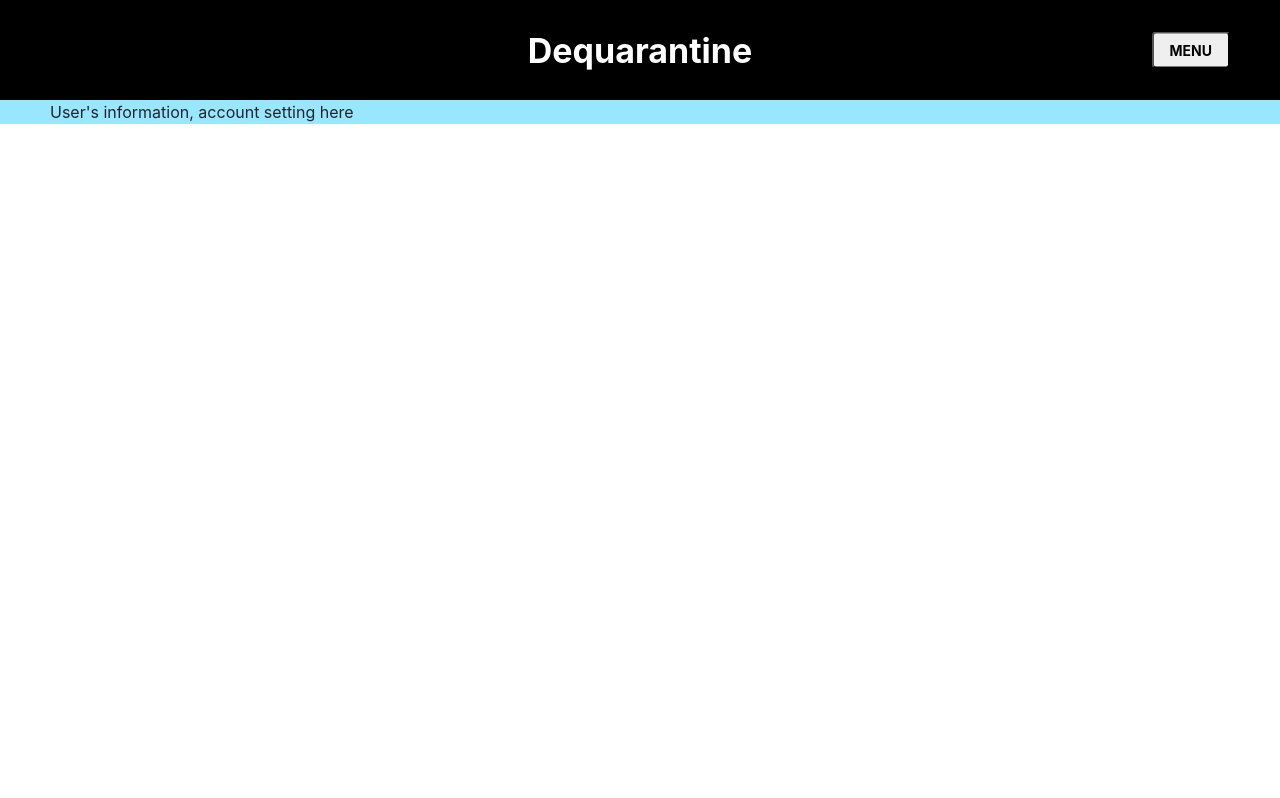
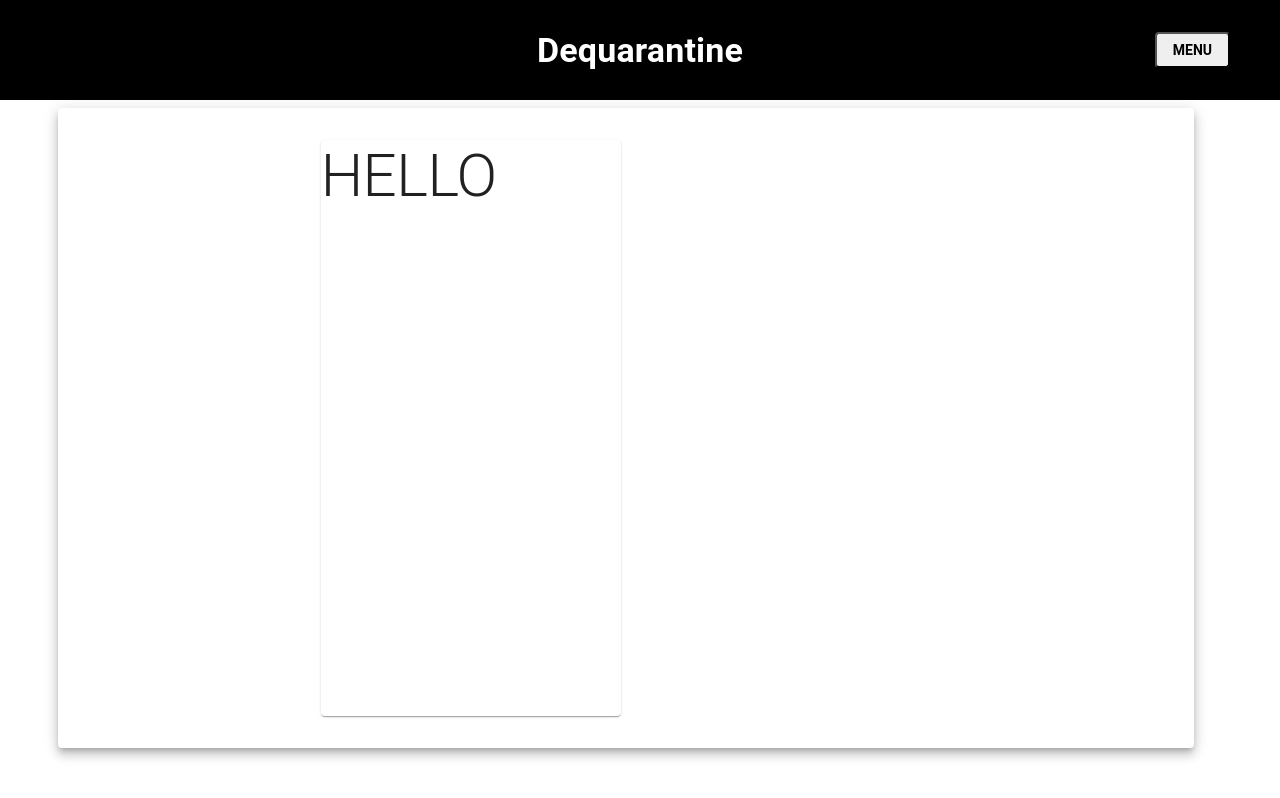
Before and after one commit to Saakshaat/dequarantine, a React (Create React App) app in the folder app/: page /account in a window 1280 px wide. Shown: the top 798 px of the page. Built offline with nearby package versions, Linux system fonts and the light colour scheme.

Commit message:
Attending skeleton is added, started account page

```diff
--- a/app/package.json
+++ b/app/package.json
@@ -4,6 +4,8 @@
   "private": true,
   "dependencies": {
     "@material-ui/core": "^4.9.7",
+    "@material-ui/icons": "^4.9.1",
+    "@material-ui/styles": "^4.9.6",
     "@testing-library/jest-dom": "^4.2.4",
     "@testing-library/react": "^9.5.0",
     "@testing-library/user-event": "^7.2.1",
--- a/app/src/App.js
+++ b/app/src/App.js
@@ -1,5 +1,8 @@
 import React, { Component } from 'react'
 import { BrowserRouter as Router, Route, Link, Switch } from 'react-router-dom';
+import { ThemeProvider } from '@material-ui/styles'
+import { CssBaseline } from '@material-ui/core'
+import theme from './style/theme'
 
 import Button from '@material-ui/core/Button';
 
@@ -43,6 +46,8 @@ class App extends Component {
 
   render () {
     return (
+      <ThemeProvider theme={theme} >
+        <CssBaseline>
         <Router>
           <div className='App'>
             <header>
@@ -80,6 +85,8 @@ class App extends Component {
 
           </div>
         </Router>
+        </CssBaseline>
+      </ThemeProvider>
     )
   }
 }
--- a/app/src/App.scss
+++ b/app/src/App.scss
@@ -1,6 +1,6 @@
 .App {
   margin: 0;
-  background-color: #99e6ff;
+  background-color: #ffffff;
 
   header {
     height: 100px;
@@ -70,9 +70,10 @@
     justify-content: center;
     align-items: center;
     text-align: center;
-    background-color: #007bff;
+    background-color: #ffffff;
     border-radius: 4px;
-    color : whitesmoke;
+    color : #000000;
+    font-weight: 100;
     span{
       color :#f4c20d	;
       margin : 5px;
@@ -96,7 +97,7 @@
   span{
     margin: 5px;
     text-align: left;
-    color :#f4c20d
+    color : #ffffff;
   }
   }
 }
--- a/app/src/components/Account.js
+++ b/app/src/components/Account.js
@@ -1,18 +1,57 @@
-import React, { Component } from 'react'
+import React from 'react';
+import { makeStyles } from '@material-ui/core/styles';
+import { Paper, Typography, Container } from '@material-ui/core';
 
-class Account extends Component {
-  constructor () {
-    super()
-    this.state = {
 
-    }
+const useStyles = makeStyles((theme) => ({
+  root: {
+    display: 'flex',
+    width: "90vw",
+    height : "90vh",
+    '& > *': {
+      margin: theme.spacing(1),
+      width: theme.spacing(16),
+      height: theme.spacing(16),
+    },
+  },
+  paper : {
+    width : "90vw",
+    height : "80vh",
+    display : "flex",
+    flexDirection : "row",
+    justifyContent : "space-evenly",
+    alignItems : "center"
+  },
+  personDetails : {
+    height : "90%",
+    minWidth : "300px",
+  },
+  container : {
+    width : "80%",
+    background : theme.palette.primary.main
+  },
+  paper2 : {
+    width : "1000px",
+    height : "!00%"
   }
+}));
 
-  render () {
-    return (
-      <div>User's information, account setting here</div>
-    )
-  }
+export default function Variants() {
+  const classes = useStyles();
+
+  return (
+    <div className={classes.root}>
+      <Paper elevation={7} className={classes.paper}>
+        <Paper className={classes.personDetails}>
+          <Typography variant="h2">
+            HELLO
+          </Typography>
+        </Paper>
+        <Paper>
+          <Container className={classes.container}>
+          </Container>
+        </Paper>
+      </Paper>
+    </div>
+  );
 }
-
-export default Account
--- a/app/src/components/Attending.js
+++ b/app/src/components/Attending.js
@@ -1,18 +1,34 @@
- import React, { Component } from 'react'
+import React from 'react'
+import { Paper } from '@material-ui/core'
+import Card from './Card/Attending'
+import { makeStyles } from '@material-ui/core'
 
- class Attending extends Component {
-   constructor () {
-     super()
-     this.state = {
+const useStyles = makeStyles(theme=>({
+  paper : {
+    display : "flex",
+    flexDirection : "row",
+    justifyContent : "space-evenly",
+    width : "90vw",
+    height : "80vh",
+    marginTop : "10px",
+    backgroundColor : "whitesmoke",
+    padding : "30px",
+    marginLeft : "15px"
+  }
+}))
+const Attending = () => {
+  const classes = useStyles()
+  return (
+    <Paper elevation={8} className={classes.paper}>
+      {
+        [1,3,4].map((p)=>{
+          return (
+            <Card />
+          )
+        })
+      }
+    </Paper>
+  )
+}
 
-     }
-   }
-
-   render () {
-     return (
-       <div>My Upcoming Events</div>
-     )
-   }
- }
-
- export default Attending
+export default Attending
--- /dev/null
+++ b/app/src/components/Card/Attending.js
@@ -0,0 +1,100 @@
+import React, {useEffect} from 'react';
+import { makeStyles } from '@material-ui/core/styles';
+import clsx from 'clsx';
+import { Card, Paper } from '@material-ui/core';
+import CardHeader from '@material-ui/core/CardHeader';
+import CardMedia from '@material-ui/core/CardMedia';
+import CardContent from '@material-ui/core/CardContent';
+import CardActions from '@material-ui/core/CardActions';
+import Collapse from '@material-ui/core/Collapse';
+import Avatar from '@material-ui/core/Avatar';
+import IconButton from '@material-ui/core/IconButton';
+import Typography from '@material-ui/core/Typography';
+import { red } from '@material-ui/core/colors';
+import FavoriteIcon from '@material-ui/icons/Favorite';
+import ShareIcon from '@material-ui/icons/Share';
+import ExpandMoreIcon from '@material-ui/icons/ExpandMore';
+import MoreVertIcon from '@material-ui/icons/MoreVert';
+import Axios from 'axios';
+
+const useStyles = makeStyles((theme) => ({
+  root: {
+    minWidth: 345,
+    height: "400px",
+    padding : "0.5rem"
+  },
+  media: {
+    height: 0,
+    paddingTop: '56.25%', // 16:9
+  },
+  expand: {
+    transform: 'rotate(0deg)',
+    marginLeft: 'auto',
+    transition: theme.transitions.create('transform', {
+      duration: theme.transitions.duration.shortest,
+    }),
+  },
+  expandOpen: {
+    transform: 'rotate(180deg)',
+  },
+  avatar: {
+    backgroundColor: red[500],
+  },
+  liked : {
+    fill : "red"
+  },
+  paper : {
+    marginTop : "40px",
+    padding: "30px"
+  },
+  typography: {
+    marginLeft : '0.5rem'
+  },
+  header : {
+    width : "100%",
+    padding : theme.spacing(1)
+  }
+}));
+
+export default function RecipeReviewCard() {
+            const classes = useStyles();
+            const [expanded, setExpanded] = React.useState(false);
+
+            const handleExpandClick = () => {
+                setExpanded(!expanded);
+            };
+            useEffect(()=>{
+            })
+            return (
+                <Card className={classes.root}>
+                    <CardHeader
+                    avatar={
+                        <Avatar aria-label="recipe" className={classes.avatar}>
+                        R
+                        </Avatar>
+                    }
+                    title="Name of the social Event"
+                    subheader="Date even happening"
+                    className={classes.header}
+                    />
+                    <CardMedia
+                    className={classes.media}
+                    image="https://picsum.photos/200"
+                    title="Paella dish"
+                    />
+                    <CardContent>
+                    <Typography variant="body2" color="textSecondary" component="p">
+                        description of the event
+                    </Typography>
+                    </CardContent>
+                    <CardActions disableSpacing>
+                    <IconButton aria-label="add to favorites">
+                        <FavoriteIcon className={classes.liked}/>
+                        <Typography className={classes.typography}>
+                        Not Interested Anymore
+                        </Typography>
+                    </IconButton>
+                    </CardActions>
+                </Card>
+            );
+            }
--- /dev/null
+++ b/app/src/style/theme.js
@@ -0,0 +1,12 @@
+import { createMuiTheme } from '@material-ui/core';
+
+export default createMuiTheme({
+    palette : {
+        primary: {
+            main : "#D58180",
+        },
+        secondary : {
+            main : "#F5B431"
+        }
+    }
+})
```
Also changed, not shown: 1 other file (tests, documents, lock files or other folders). Lines whose indentation alone changed are shown as unchanged.
